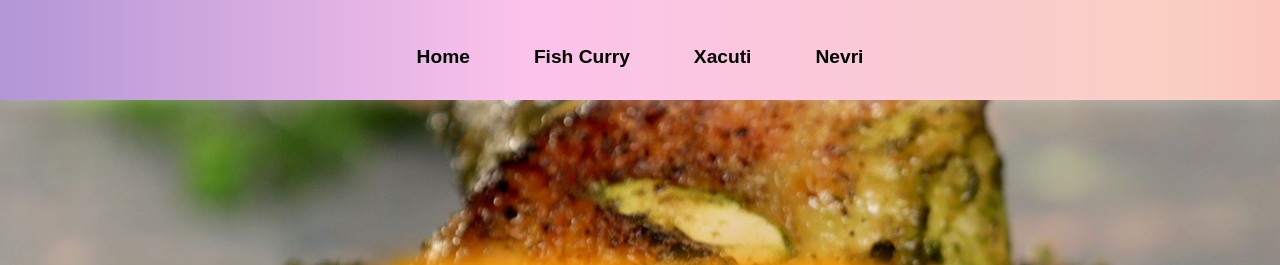
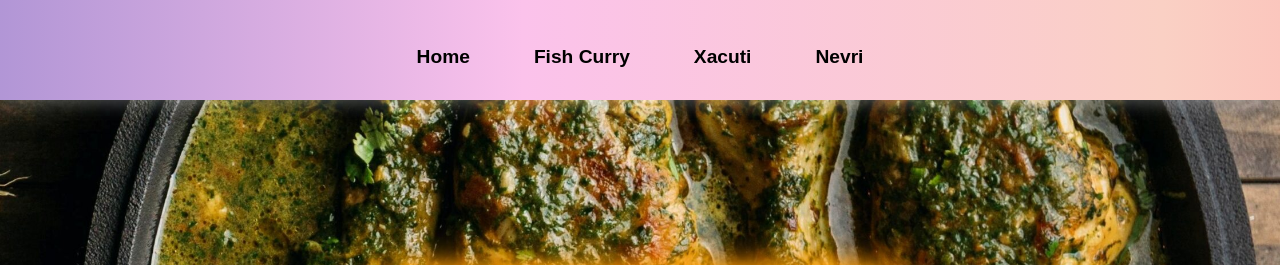
Before and after one commit to Epicmohit/Goanculturalfood, a plain HTML site: page chickencafreal.html in a window 1280 px wide. Shown: the top 265 px of the page. Drawn offline with Linux system fonts and the light colour scheme.

Commit message:
Update chickencafreal.css

```diff
--- a/chickencafreal.css
+++ b/chickencafreal.css
@@ -12,7 +12,7 @@ body {
 
 /* Glowing Header Banner */
 .glow-banner {
-  background: url('image/Chicken-Cafreal-Square-2.jpg') no-repeat center center/cover;
+  background: url('image/chicken-cafreal-1-scaled.jpg') no-repeat center center/cover;
   height: 60vh;
   display: flex;
   align-items: center;
```
